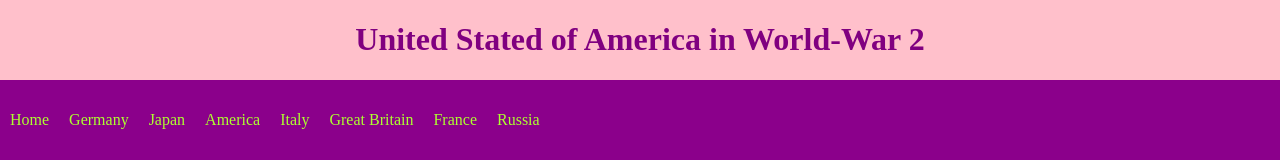
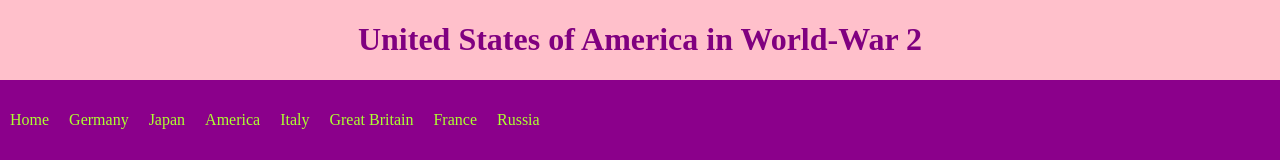
Before and after one commit to Nikhil-Matcha/IT-Workshop, a plain HTML site: page usa.html in a window 1280 px wide. Shown: the top 160 px of the page. Drawn offline with Linux system fonts and the light colour scheme.

Commit message:
Version-5

```diff
--- a/usa.html
+++ b/usa.html
@@ -5,7 +5,7 @@
 	<link rel="stylesheet" href="style.css">
 </head>
 <body>
-    <h1 class="center">United Stated of America in World-War 2</h1>
+    <h1 class="center">United States of America in World-War 2</h1>
     <nav>
         <a href="index.html" class="center">
             <div>Home</div>
```
